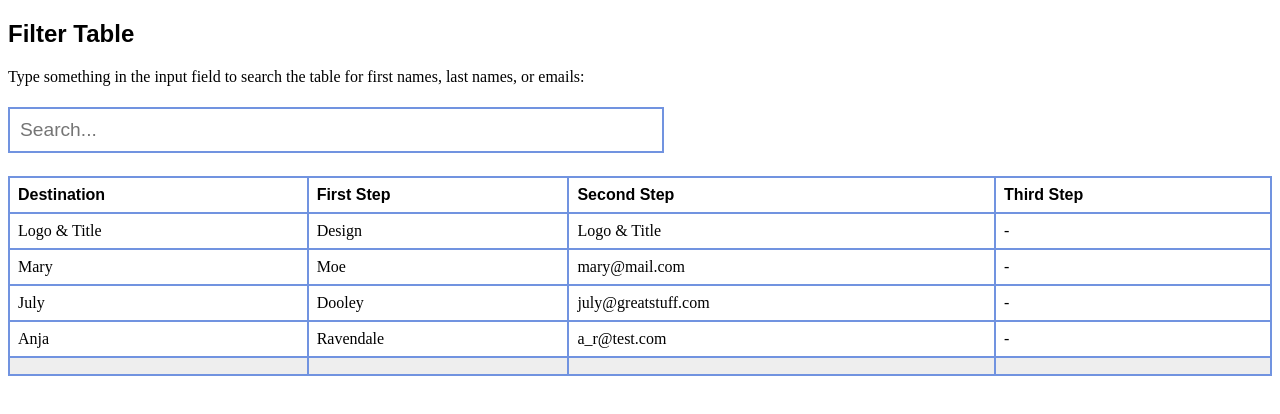
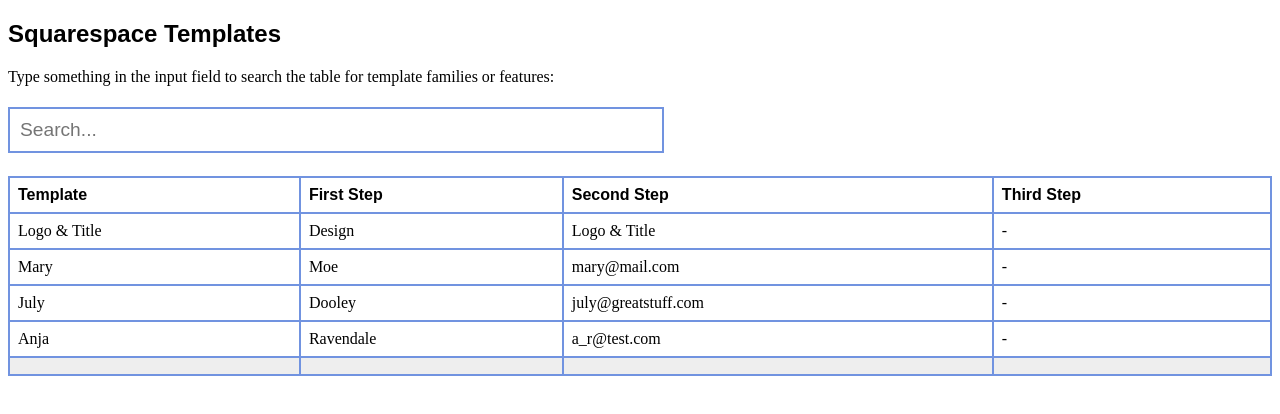
Before and after one commit to seananderson13/Filter-Table, a plain HTML site: page index.html in a window 1280 px wide. Drawn offline with nearby package versions, Linux system fonts and the light colour scheme.

Commit message:
First commit on new branch

```diff
--- a/index.html
+++ b/index.html
@@ -13,9 +13,9 @@
 
 <body>
 
-<h2>Filter Table</h2>
+<h2>Squarespace Templates</h2>
 
-<p>Type something in the input field to search the table for first names, last names, or emails:</p>
+<p>Type something in the input field to search the table for template families or features:</p>
 
 <input id="myInput" type="text" placeholder="Search...">
 
@@ -24,7 +24,7 @@
 <table>
   <thead>
     <tr>
-      <th>Destination</th>
+      <th>Template</th>
       <th>First Step</th>
       <th>Second Step</th>
       <th>Third Step</th>
```
